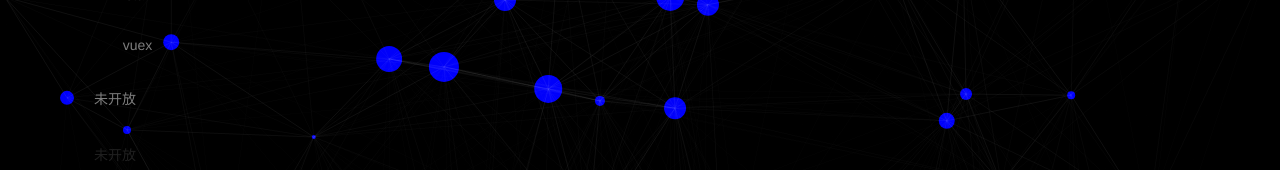
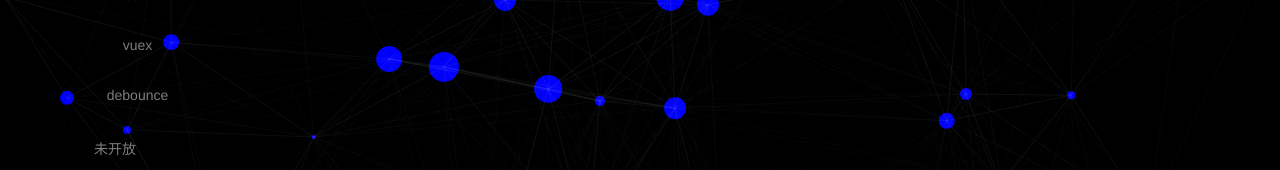
Before and after one commit to lsm404/vue-component, a Vue app: page /#/index in a window 1280 px wide. Both pictures are taken after a click on the element "一库". Shown: the part 250-420 px from the top of the page. Built offline with nearby package versions, Linux system fonts and the light colour scheme.

Commit message:
我得防抖有问题

```diff
--- /dev/null
+++ b/src/components/Debounce.vue
@@ -0,0 +1,29 @@
+<template>
+  <div>
+    <el-button type="primary" @click="debounce">防抖</el-button>
+    <el-button type="primary" @click="throttle">节流</el-button>
+    <input />
+  </div>
+</template>
+<script>
+import { debounce, throttle } from '@/units.js'
+export default {
+  name: 'Debounce',
+  methods: {
+    debounce () {
+      console.log('1')
+      debounce(this.common, 1000)
+      // window.addEventListener(this.debounce, debounce(this.common, 1000))
+    },
+    throttle () {
+      throttle(this.common, 5000)
+    },
+    common () {
+      console.log('哈，调用了')
+    }
+  },
+  mounted () {
+    window.addEventListener('keyup', debounce(this.common, 1000))
+  }
+}
+</script>
--- a/src/components/Menuu.vue
+++ b/src/components/Menuu.vue
@@ -15,7 +15,8 @@
           <el-menu-item-group>
             <el-menu-item index="1-1" @click="toSku">sku</el-menu-item>
             <el-menu-item index="1-2" @click="tostar">star</el-menu-item>
-             <el-menu-item index="1-3" @click="toVuex">vuex</el-menu-item>
+            <el-menu-item index="1-3" @click="toVuex">vuex</el-menu-item>
+            <el-menu-item index="1-3" @click="toDebounce">debounce</el-menu-item>
           </el-menu-item-group>
         </el-submenu>
         <el-menu-item index="2">
@@ -58,6 +59,10 @@ export default {
     // 跳转vuex的调用
     toVuex () {
       this.$router.push('/index/vuex')
+    },
+    // 跳转防抖节流
+    toDebounce () {
+      this.$router.push('/index/debounce')
     }
   }
 }
--- a/src/router/index.js
+++ b/src/router/index.js
@@ -5,6 +5,7 @@ import Sku from '@/components/Sku'
 import Stars from '@/components/stars'
 import Index from '@/view/index'
 import Vuex from '@/components/vuex'
+import Debounce from '@/components/Debounce'
 
 Vue.use(Router)
 
@@ -38,6 +39,11 @@ export default new Router({
           path: 'vuex',
           name: 'Vuex',
           component: Vuex
+        },
+        {
+          path: 'debounce',
+          name: 'Debounce',
+          component: Debounce
         }
       ]
     }
--- a/src/units.js
+++ b/src/units.js
@@ -1,6 +1,7 @@
 
 // 防抖 - debounce 当持续触发事件时，一定时间段内没有再触发事件，事件处理函数才会执行一次，如果设定的时间到来之前，又一次触发了事件，就重新开始延时
 export const debounce = (fn, delay) => {
+  console.log('2', fn)
   let timer = null
   return (...args) => {
     clearTimeout(timer)
```
